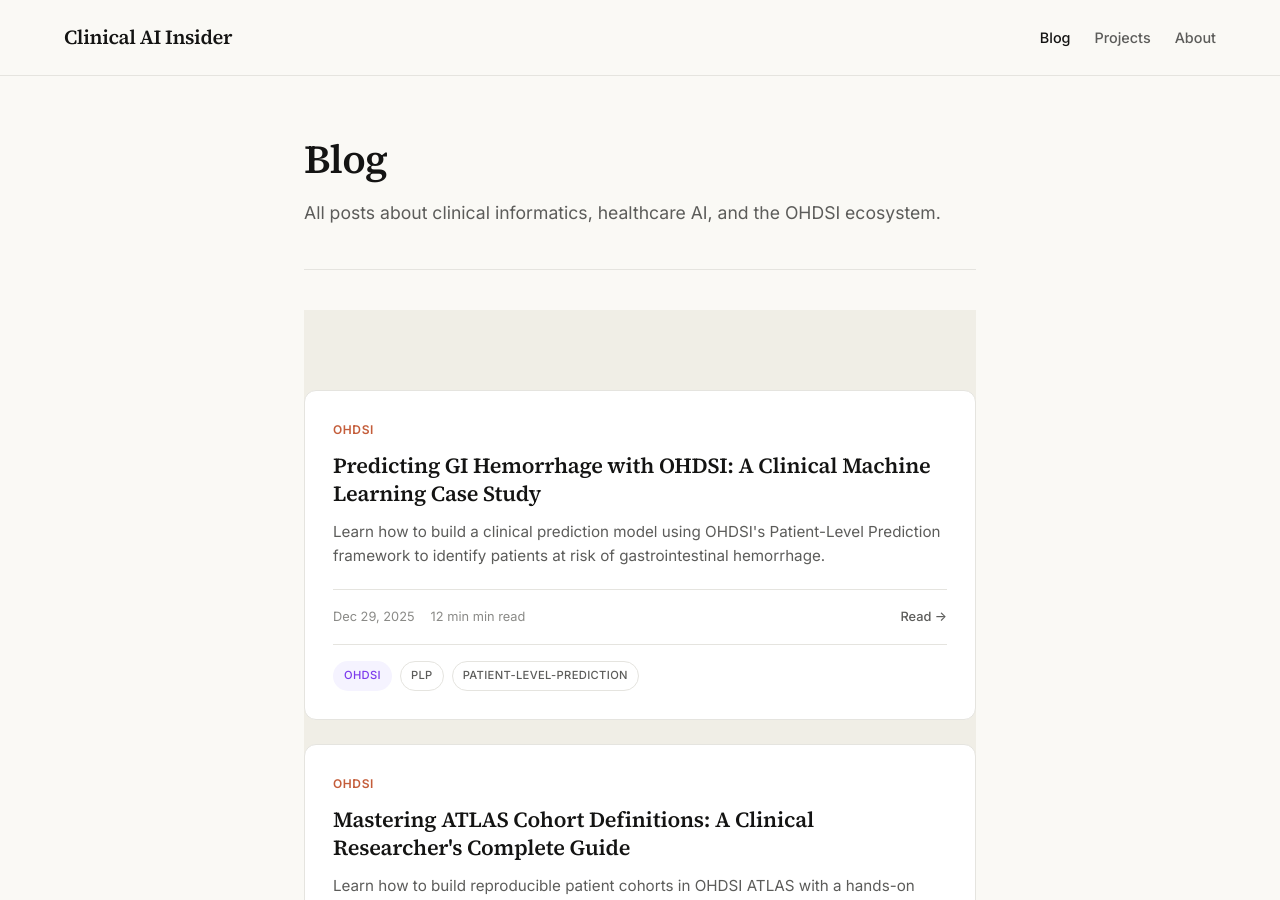
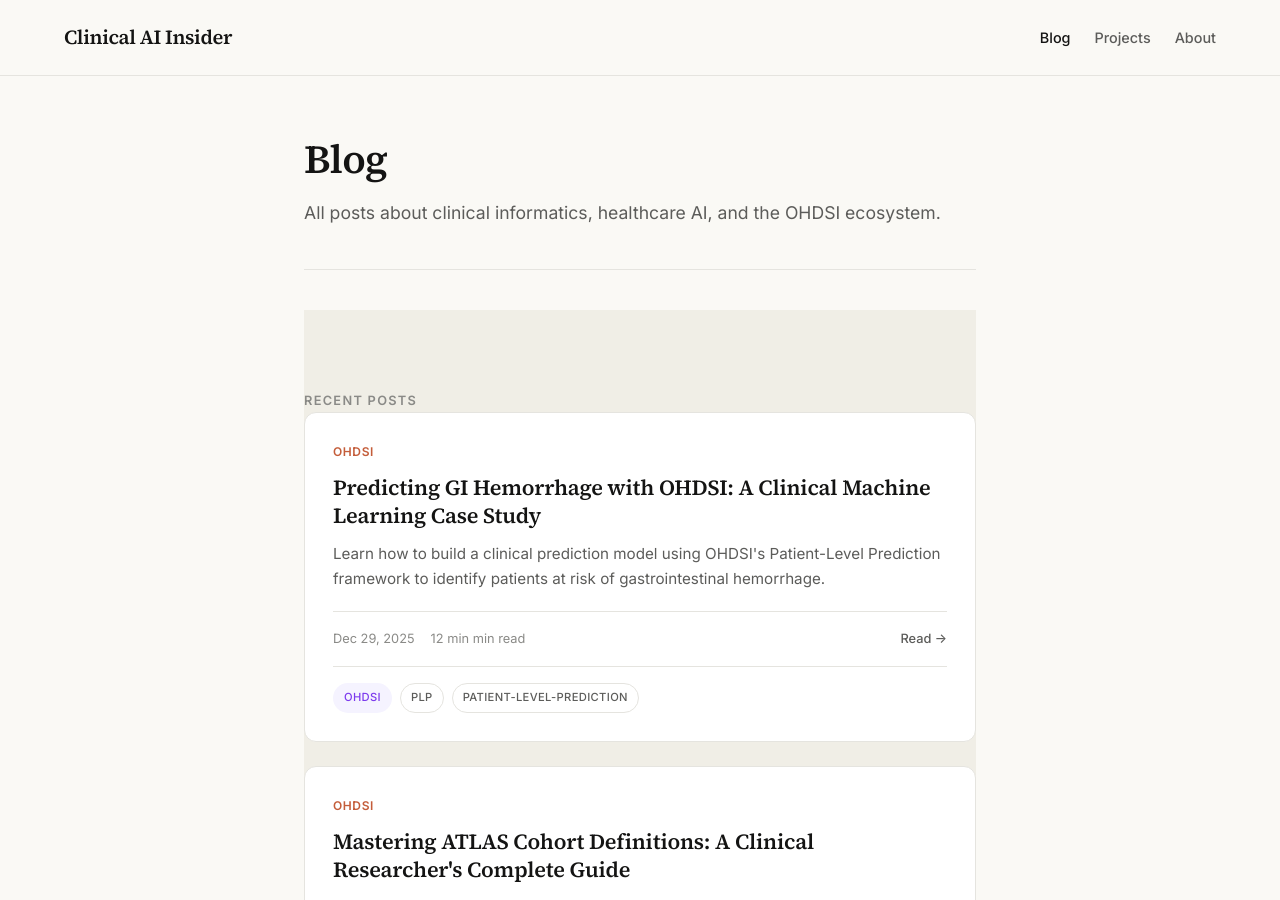
Before and after one commit to clinicalaiinsider/clinicalaiinsider.github.io, a Jekyll site: the page built from blog.html, in a window 1280 px wide and 900 px high. Built offline with Jekyll 4.4.1, drawn with Linux system fonts in a browser that asks for light colours.

Commit message:
Add 'Recent Posts' section heading to blog page
Added h2 heading with section-title class to label the posts section
in the gray area above the blog post cards.

🤖 Generated with [Claude Code](https://claude.com/claude-code)

Co-Authored-By: Claude Opus 4.5 <noreply@anthropic.com>

```diff
--- a/_layouts/blog.html
+++ b/_layouts/blog.html
@@ -10,6 +10,7 @@ layout: default
 </header>
 
 <section class="section">
+    <h2 class="section-title">Recent Posts</h2>
     <div class="posts-grid">
         {% for post in site.posts %}
         {% include post-card.html post=post %}
```
